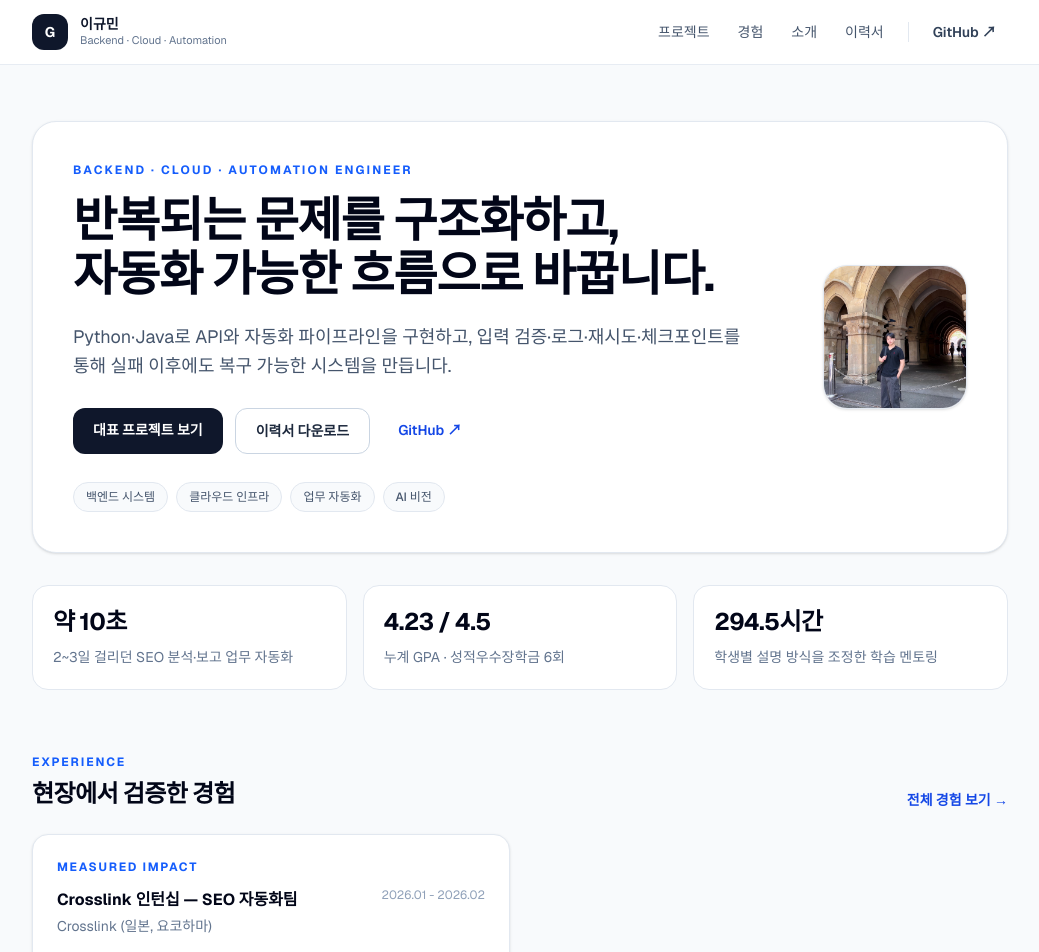
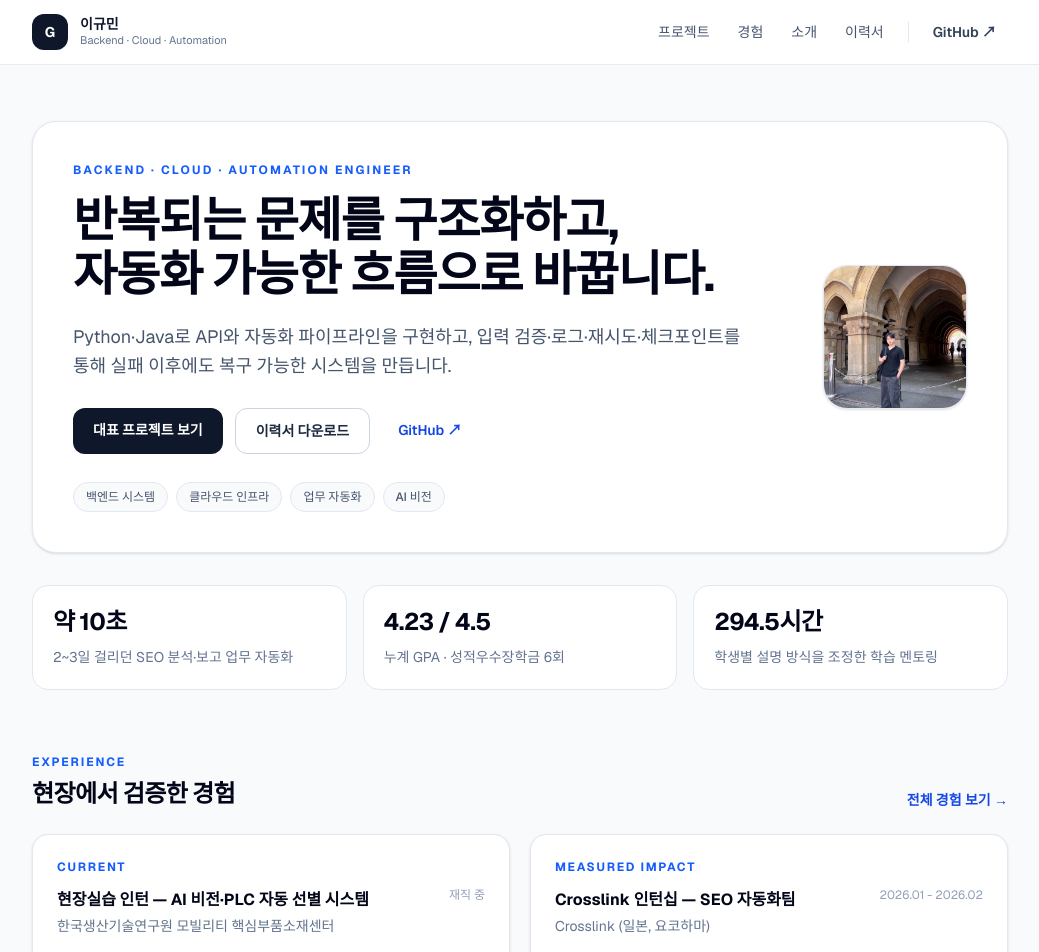
Before and after one commit to lukemin-dev/gyumin-archive, a Next.js app: page / in a window 1280 px wide. Shown: the top 952 px of the page, without its empty margins (120-1159 px from the left). Built offline with nearby package versions, Linux system fonts and the light colour scheme.

Commit message:
Recognize currently employed experience

```diff
--- a/src/app/about/page.tsx
+++ b/src/app/about/page.tsx
@@ -12,7 +12,7 @@ export const metadata = {
 export default function AboutPage() {
   const education = profile.education[0];
   const currentExperience = experiences.find((experience) =>
-    experience.period.includes("진행 중"),
+    experience.period.includes("재직 중") || experience.period.includes("진행 중"),
   );
 
   return (
--- a/src/app/page.tsx
+++ b/src/app/page.tsx
@@ -6,7 +6,7 @@ import { profile } from "@/data/profile";
 import { projects } from "@/lib/content-data";
 
 const currentExperience = experiences.find((experience) =>
-  experience.period.includes("진행 중"),
+  experience.period.includes("재직 중") || experience.period.includes("진행 중"),
 );
 const impactExperience = experiences.find((experience) => experience.featured);
 const featuredProjects = projects.filter((project) => project.featured).slice(0, 3);
--- a/src/components/ExperienceCard.tsx
+++ b/src/components/ExperienceCard.tsx
@@ -14,7 +14,8 @@ function DetailItem({ label, children }: { label: string; children: React.ReactN
 }
 
 export default function ExperienceCard({ experience }: ExperienceCardProps) {
-  const ongoing = experience.period.includes("진행 중");
+  const ongoing =
+    experience.period.includes("재직 중") || experience.period.includes("진행 중");
 
   return (
     <article className="rounded-2xl border border-slate-200 bg-white p-6 shadow-sm sm:p-7">
@@ -24,7 +25,7 @@ export default function ExperienceCard({ experience }: ExperienceCardProps) {
             <h2 className="text-lg font-bold text-slate-950">{experience.title}</h2>
             {ongoing && (
               <span className="rounded-full bg-emerald-50 px-2.5 py-1 text-[11px] font-bold text-emerald-700">
-                진행 중
+                {experience.period.includes("재직 중") ? "재직 중" : "진행 중"}
               </span>
             )}
           </div>
```
